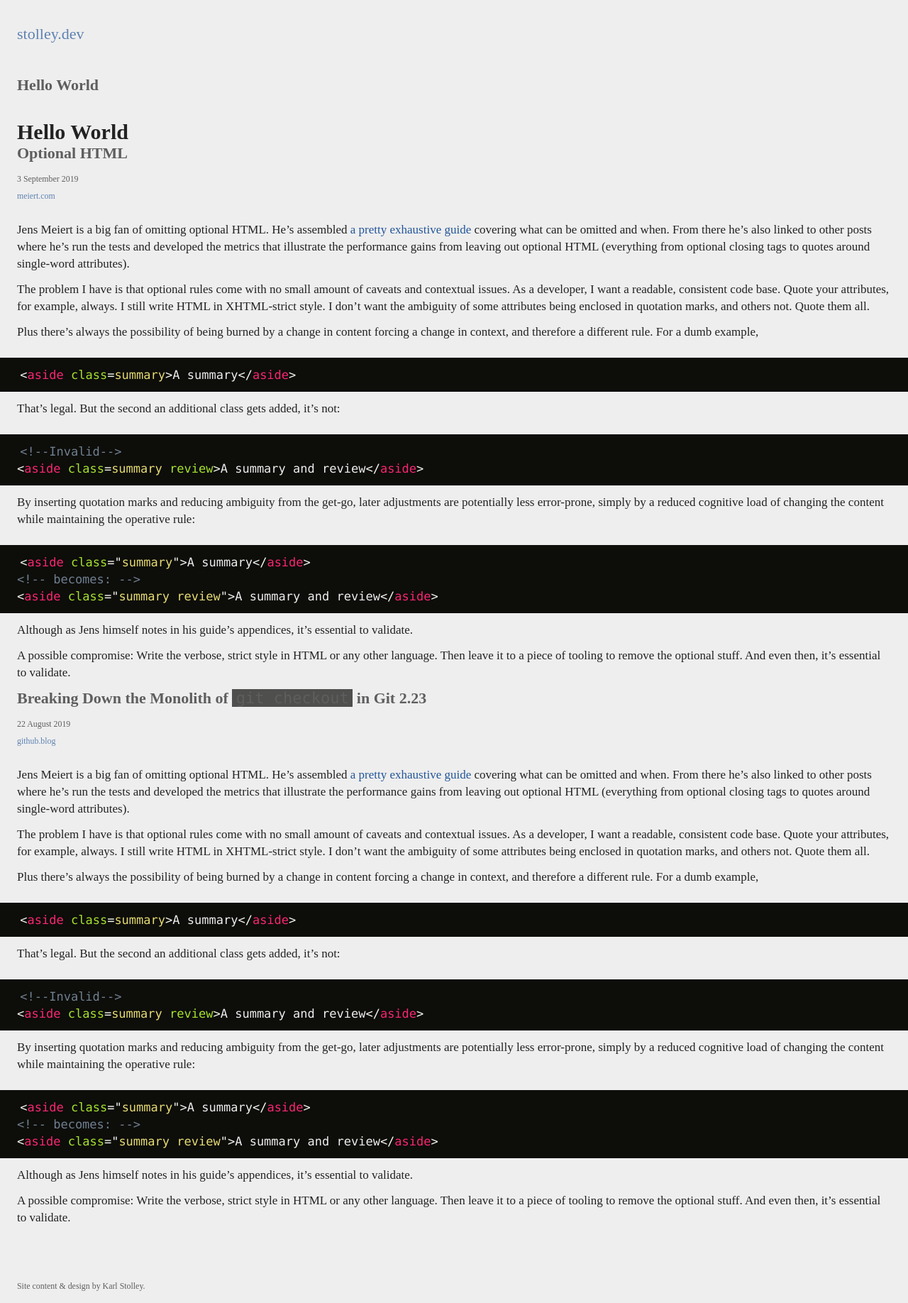
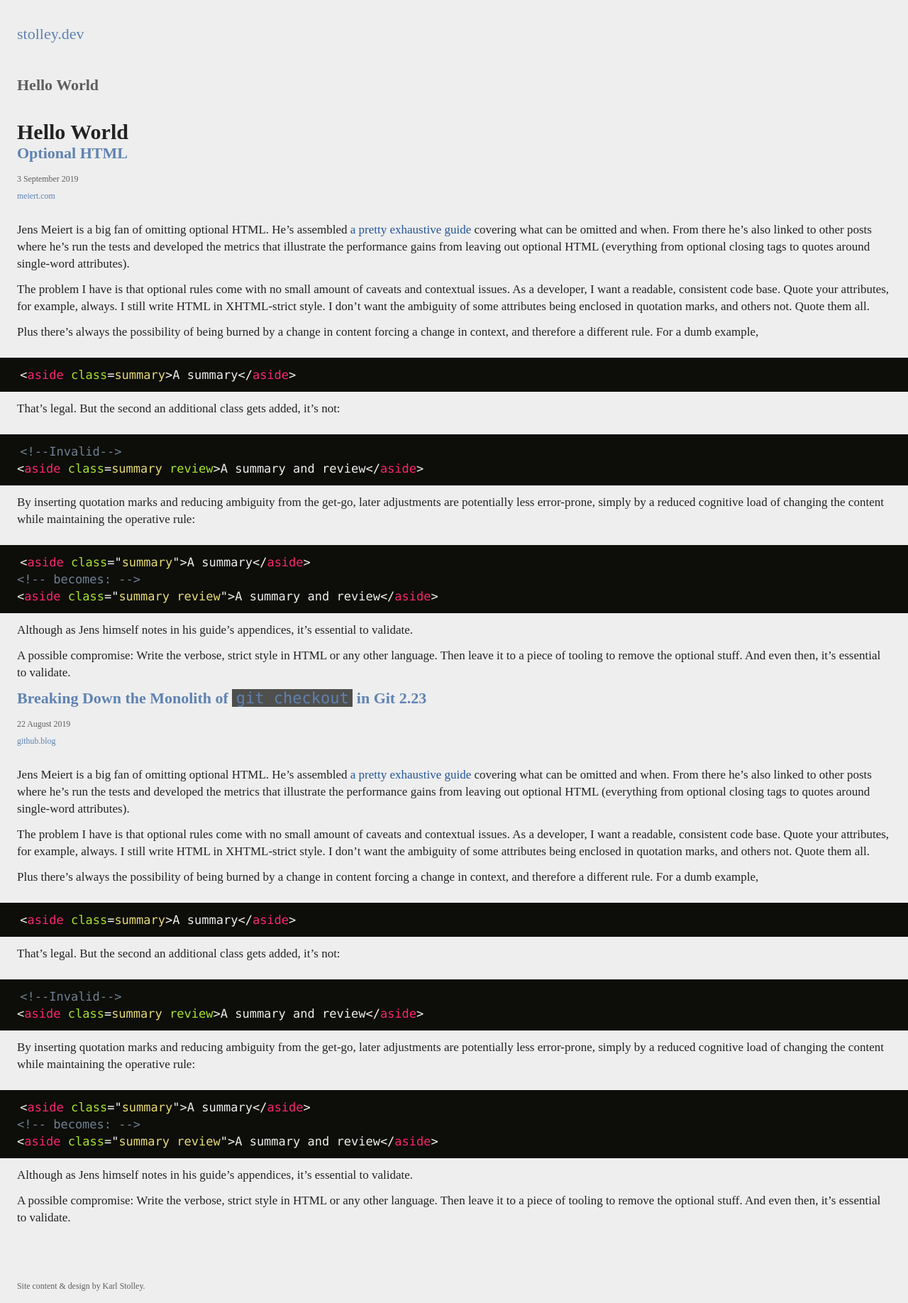
Before and after one commit to karlstolley/stolley.dev, a Jekyll site: the page built from index.md, in a window 1280 px wide. Shown: the whole page at 71% size. Built offline with Jekyll 4.4.1, drawn with Linux system fonts in a browser that asks for light colours; some web fonts are replaced; our own code applies the rules of GitHub Pages for plain Markdown files.

Commit message:
Add links to post from overview page

```diff
--- a/index.md
+++ b/index.md
@@ -8,7 +8,7 @@
   <li>
     <article class="{{ post.categories }}">
       <header>
-        <h3>{{ post.title | markdownify | remove: "<p>" | remove: "</p>" }}</h3>
+        <h3><a href="{{ post.url }}">{{ post.title | markdownify | remove: "<p>" | remove: "</p>" }}</a></h3>
         <ul class="meta">
           <li>{{ post.date | date: "%-d %B %Y" }}</li>
           {% if post.link %}
```
